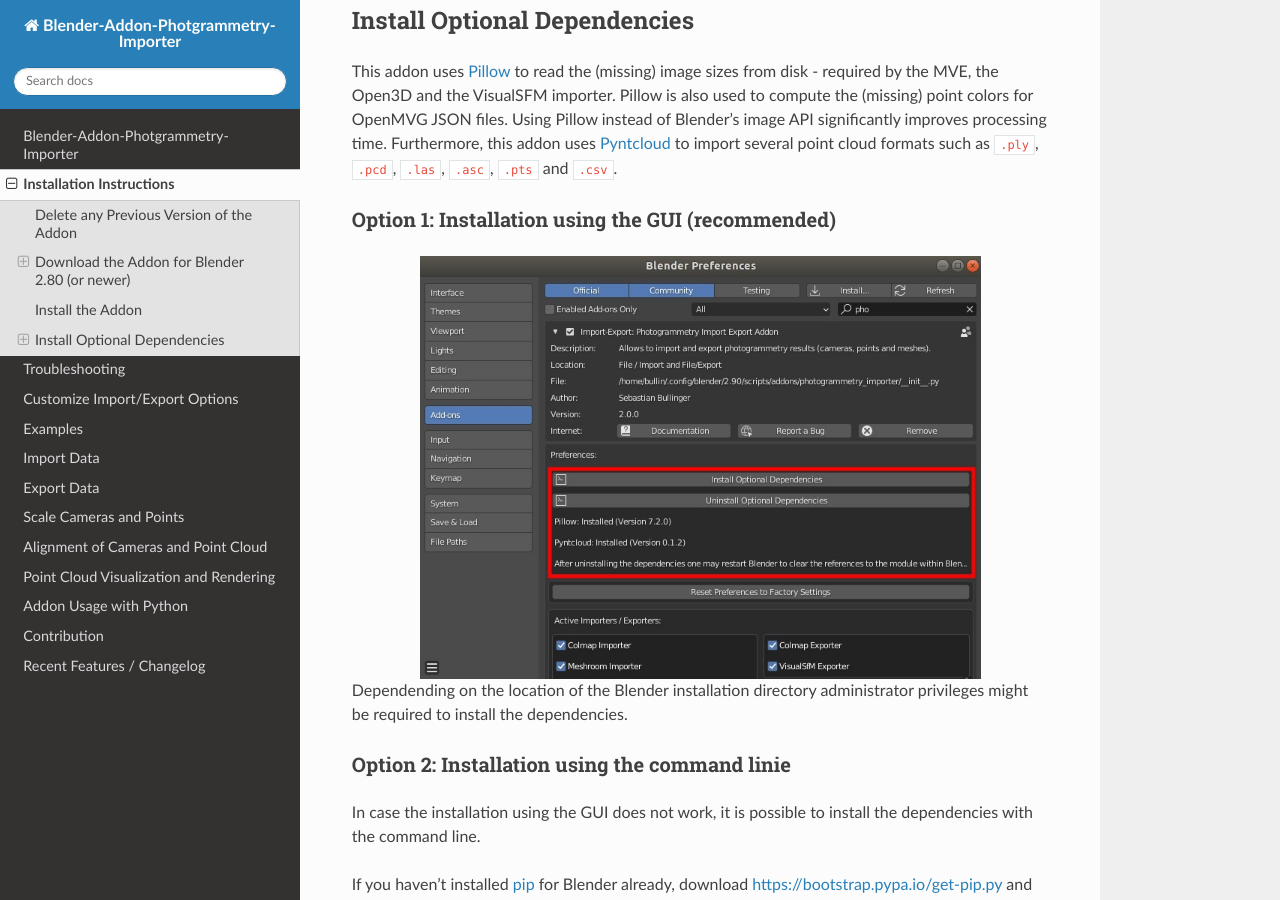
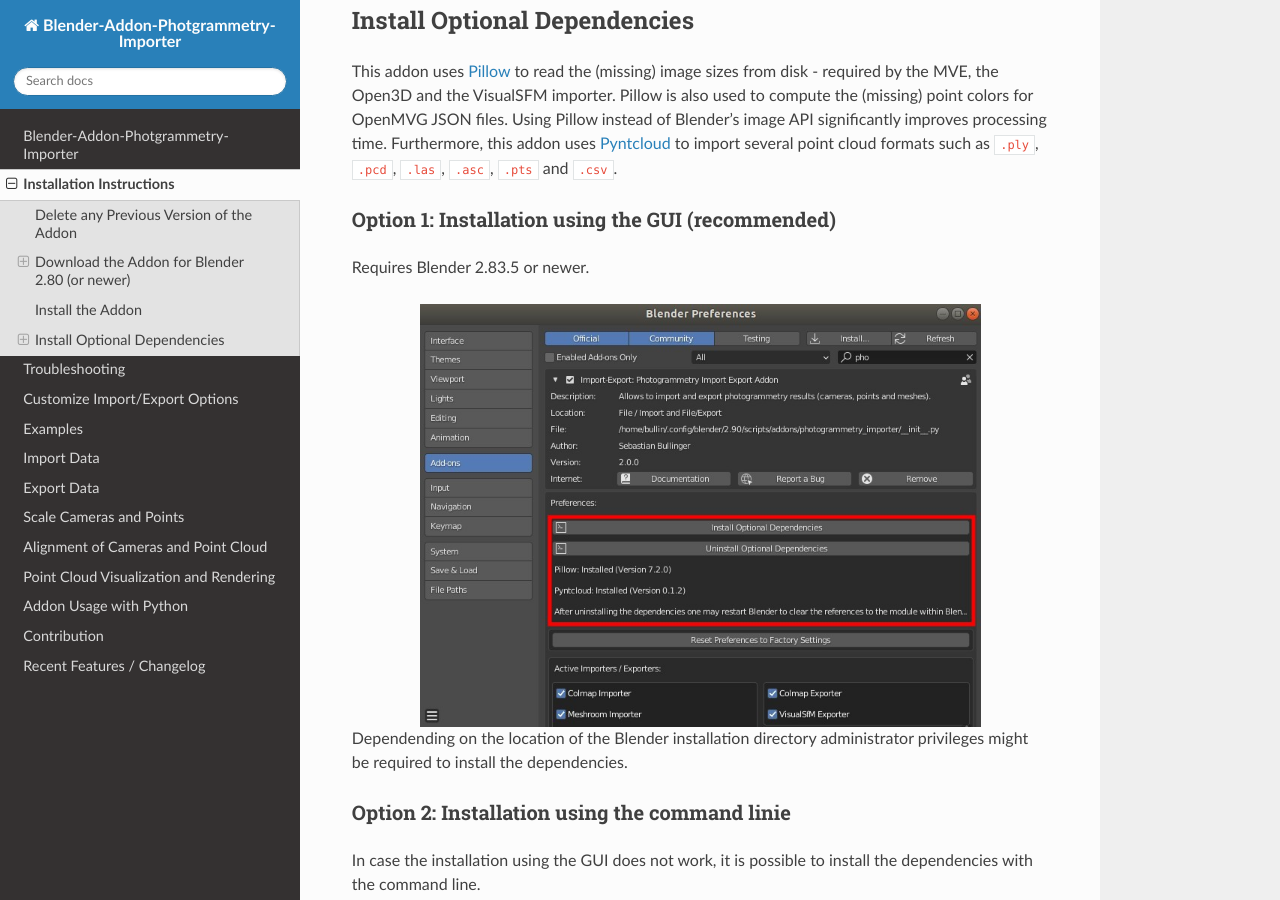
Before and after one commit to SBCV/Blender-Addon-Photogrammetry-Importer, a Sphinx documentation site: the page built from doc/sphinx/source/installation.rst, in a window 1280 px wide and 900 px high, scrolled down 1817 px. Built offline with Sphinx 7.4.7 and the Read the Docs theme 2.0.0, drawn with Linux system fonts in a browser that asks for light colours.

Commit message:
Added note to installation instructions

```diff
--- a/doc/sphinx/source/installation.rst
+++ b/doc/sphinx/source/installation.rst
@@ -67,6 +67,8 @@
 Option 1: Installation using the GUI (recommended)
 --------------------------------------------------
 
+Requires Blender 2.83.5 or newer.
+
 .. image:: ../../images/install_dependencies_annotations.jpg
    :scale: 75 %
    :align: center
```
